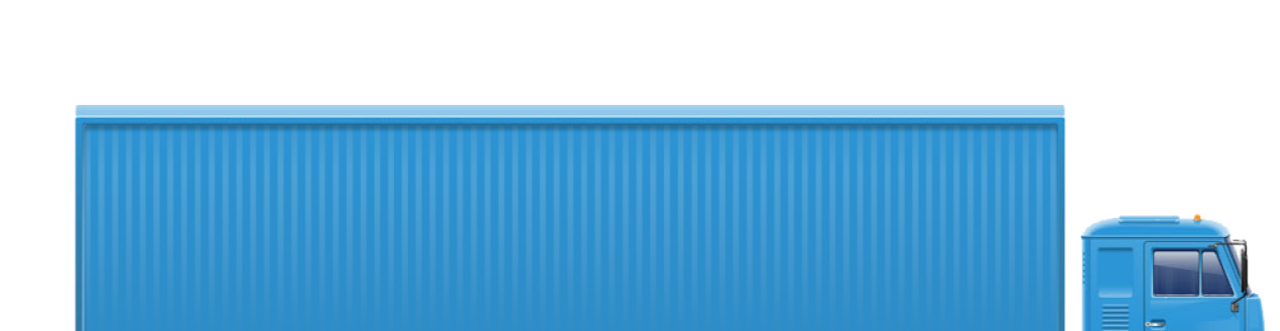
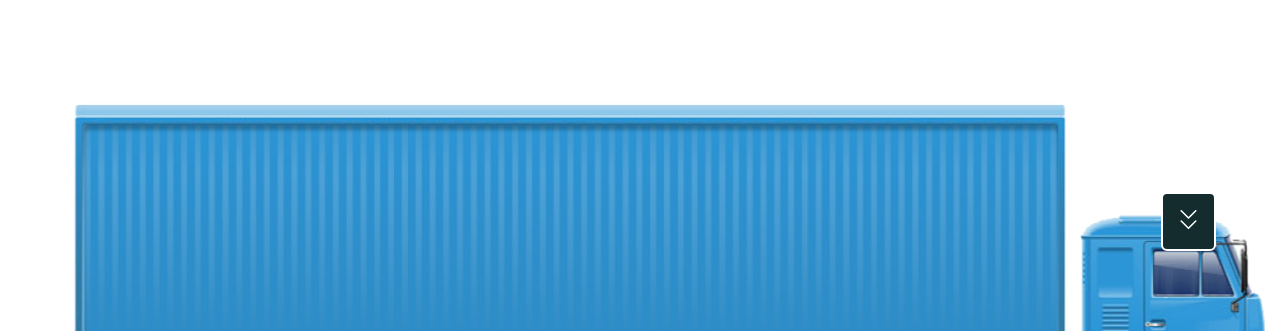
Before and after one commit to Silesio-Cipriano/PGWXMZ232_TRANSNUR, a plain HTML site: page index.html in a window 1280 px wide. Shown: the part 469-800 px from the top of the page. Drawn offline with Linux system fonts and the light colour scheme.

Commit message:
html & style: scroll button

```diff
--- a/index.html
+++ b/index.html
@@ -13,7 +13,14 @@
     <title>TRANSNUR</title>
     <link rel="stylesheet" href="./styles/style.css" />
   </head>
-  <body>
+  <body id="begin">
+    <a id="goUp" class="floatButton" href="#begin">
+      <img src="./assets/icons/chevrons-up.svg" alt="" />
+    </a>
+    <a id="goDown" class="floatButton" href="#footer">
+      <img src="./assets/icons/chevrons-down.svg" alt="" />
+    </a>
+
     <header>
       <nav id="nav">
         <button onclick="toggleSidebar()" class="btn_iconHeader">
@@ -253,7 +260,7 @@
         </div>
       </section>
     </div>
-    <footer>
+    <footer id="footer">
       <div>
         <img src="./assets/logoWithBackground.svg" alt="" srcset="" />
         <h2>Estamos à disposição para ajudar no sucesso do seu negócio!</h2>
--- a/javascript/index.js
+++ b/javascript/index.js
@@ -1,6 +1,8 @@
 let nav = document.getElementById('nav');
 let centerNav = document.getElementById('center_nav');
 let content = document.getElementById('content');
+let goDown = document.getElementById('goDown');
+let goUp = document.getElementById('goUp');
 let showSidebar = false;
 
 function toggleSidebar() {
@@ -25,3 +27,21 @@ window.addEventListener('resize', function (event) {
     toggleSidebar();
   }
 });
+
+var lastScrollTop = 0;
+
+window.addEventListener(
+  'scroll',
+  function () {
+    var st = window.pageYOffset || document.documentElement.scrollTop; // Credits: "https://github.com/qeremy/so/blob/master/so.dom.js#L426"
+    if (st > lastScrollTop) {
+      goUp.style.display = 'block';
+      goDown.style.display = 'none';
+    } else if (st < lastScrollTop) {
+      goUp.style.display = 'none';
+      goDown.style.display = 'block';
+    } // else was horizontal scroll
+    lastScrollTop = st <= 0 ? 0 : st; // For Mobile or negative scrolling
+  },
+  false
+);
--- a/styles/style.scss
+++ b/styles/style.scss
@@ -81,6 +81,25 @@ header {
       }
 
     }
+  }
+}
+
+.floatButton {
+  position: fixed;
+  bottom: 10%;
+  right: 5%;
+  padding: 0.5rem 0.5rem;
+  z-index: 2;
+  background-color: $base_color;
+  border: 2px solid white;
+  border-radius: 6px;
+  -webkit-border-radius: 6px;
+  -moz-border-radius: 6px;
+  -ms-border-radius: 6px;
+  -o-border-radius: 6px;
+
+  img {
+    width: 2.2rem;
   }
 }
 
```
Also changed, not shown: assets/icons/chevrons-down.svg (added), assets/icons/chevrons-up.svg (added), styles/style.css, 1 other file.
